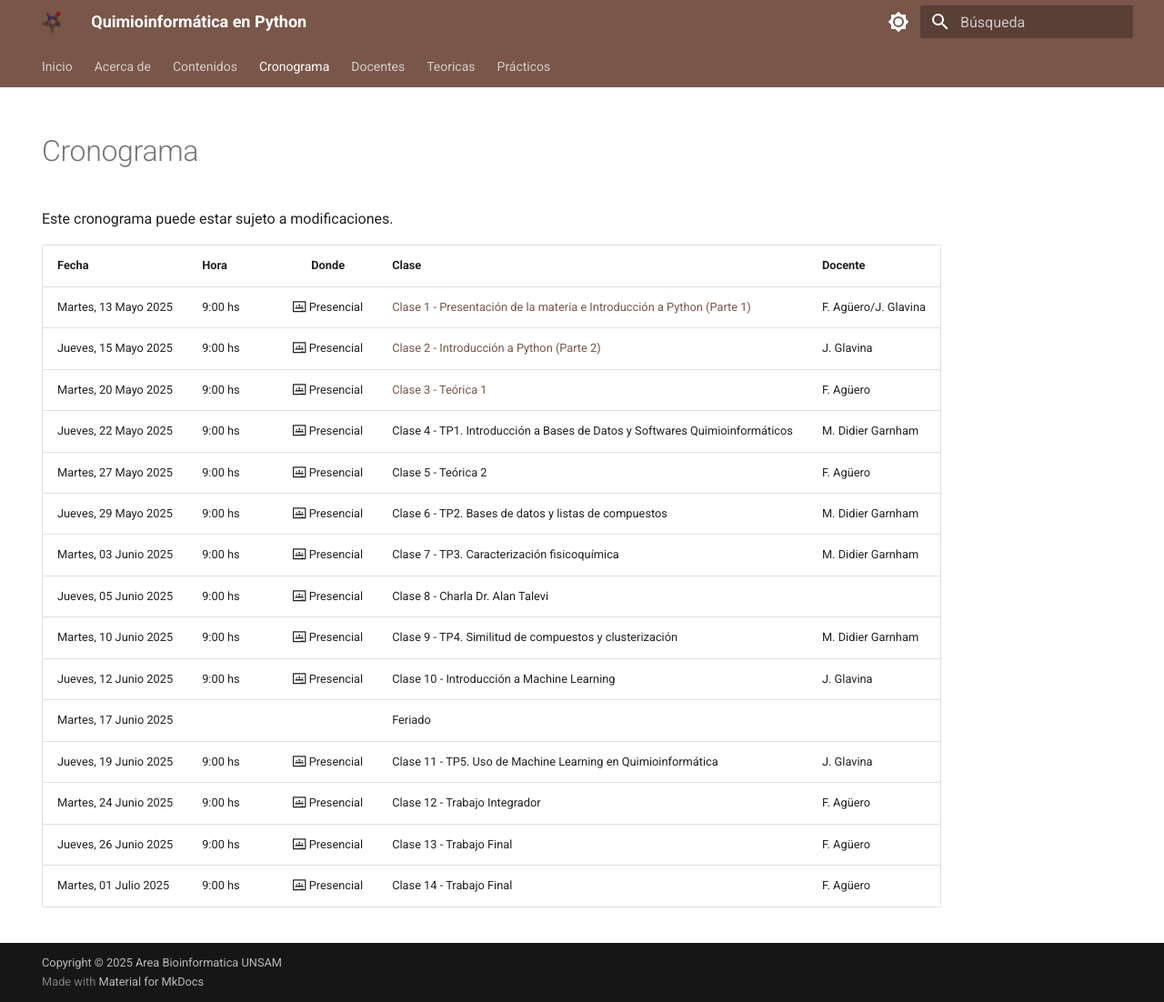
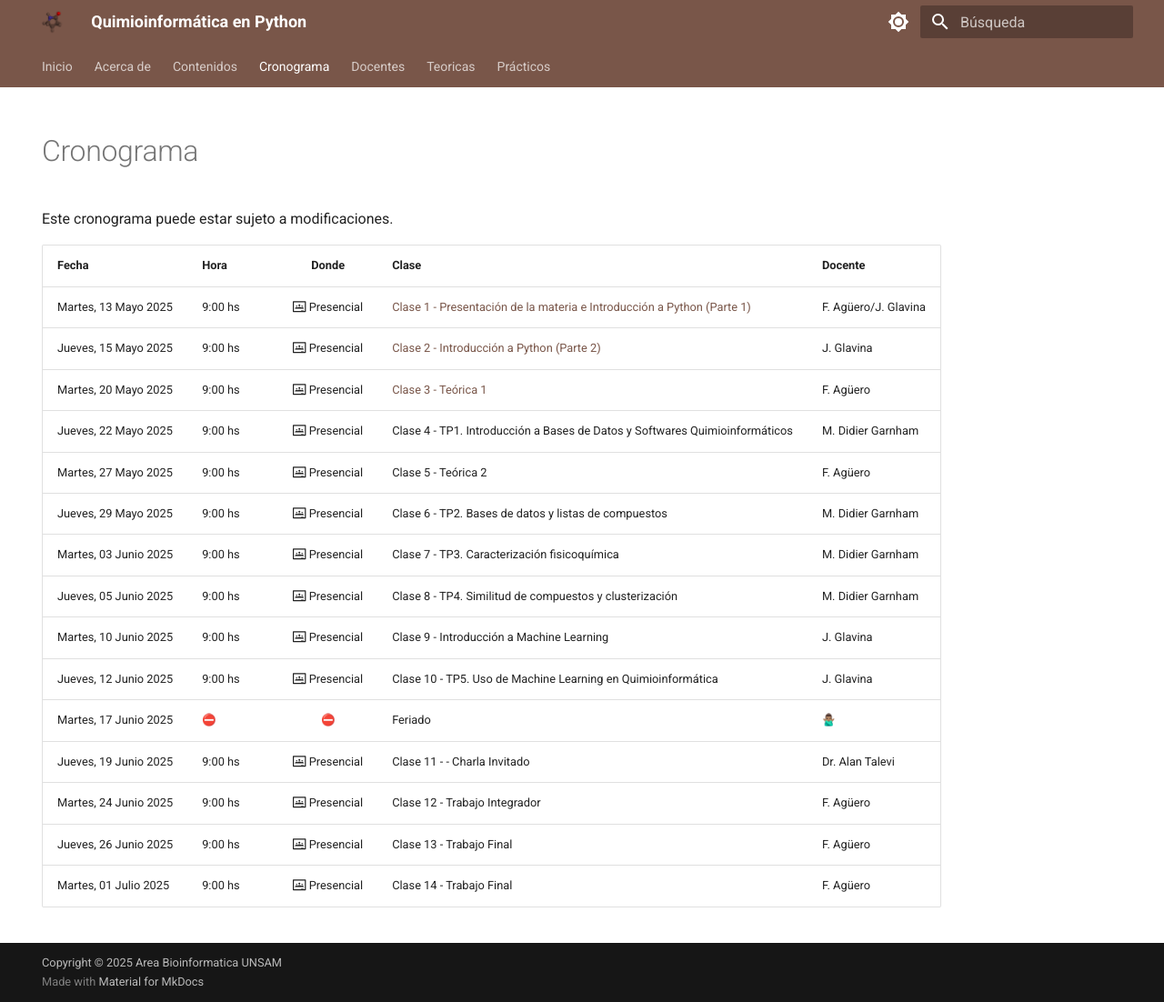
Before and after one commit to bioinformatica-iib/quimioinformatica, an MkDocs documentation site: the page built from docs/cronograma.md, in a window 1280 px wide and 1102 px high. Shown: the whole window at 91% size. Built offline with MkDocs 1.6.1 and Material for MkDocs 9.7.7, drawn with Linux system fonts in a browser that asks for light colours; emoji names are drawn with the system emoji font; comment, search, counter and statistics services are not loaded.

Commit message:
cambio de fecha Charla invitado - actualizo cronograma

```diff
--- a/docs/cronograma.md
+++ b/docs/cronograma.md
@@ -19,11 +19,11 @@ Este cronograma puede estar sujeto a modificaciones.
 | Martes, 27 Mayo 2025 | 9:00 hs |	:material-google-classroom: Presencial | Clase 5 - Teórica 2 | F. Agüero |
 | Jueves, 29 Mayo 2025 | 9:00 hs |	:material-google-classroom: Presencial | Clase 6 - TP2. Bases de datos y listas de compuestos | M. Didier Garnham |
 | Martes, 03 Junio 2025 | 9:00 hs |	:material-google-classroom: Presencial | Clase 7 - TP3. Caracterización fisicoquímica | M. Didier Garnham |
-| Jueves, 05 Junio 2025 | 9:00 hs |	:material-google-classroom: Presencial | Clase 8 - Charla Dr. Alan Talevi |  |
-| Martes, 10 Junio 2025 | 9:00 hs |	:material-google-classroom: Presencial | Clase 9 - TP4. Similitud de compuestos y clusterización | M. Didier Garnham |
-| Jueves, 12 Junio 2025 | 9:00 hs |	:material-google-classroom: Presencial | Clase 10 - Introducción a Machine Learning | J. Glavina |
-| Martes, 17 Junio 2025 |  |  | Feriado |  |
-| Jueves, 19 Junio 2025 | 9:00 hs |	:material-google-classroom: Presencial | Clase 11 - TP5. Uso de Machine Learning en Quimioinformática |  J. Glavina|
+| Jueves, 05 Junio 2025 | 9:00 hs |	:material-google-classroom: Presencial | Clase 8 - TP4. Similitud de compuestos y clusterización | M. Didier Garnham |
+| Martes, 10 Junio 2025 | 9:00 hs |	:material-google-classroom: Presencial | Clase 9 - Introducción a Machine Learning | J. Glavina |
+| Jueves, 12 Junio 2025 | 9:00 hs |	:material-google-classroom: Presencial | Clase 10 - TP5. Uso de Machine Learning en Quimioinformática |  J. Glavina |
+| Martes, 17 Junio 2025 |  :no_entry: | :no_entry: | Feriado | :man_gesturing_no_tone3: |
+| Jueves, 19 Junio 2025 | 9:00 hs |	:material-google-classroom: Presencial | Clase 11 - - Charla Invitado  | Dr. Alan Talevi |
 | Martes, 24 Junio 2025 | 9:00 hs |	:material-google-classroom: Presencial | Clase 12 - Trabajo Integrador | F. Agüero |
 | Jueves, 26 Junio 2025 | 9:00 hs |	:material-google-classroom: Presencial | Clase 13 - Trabajo Final | F. Agüero |
 | Martes, 01 Julio 2025 | 9:00 hs |	:material-google-classroom: Presencial | Clase 14 - Trabajo Final | F. Agüero |
```
